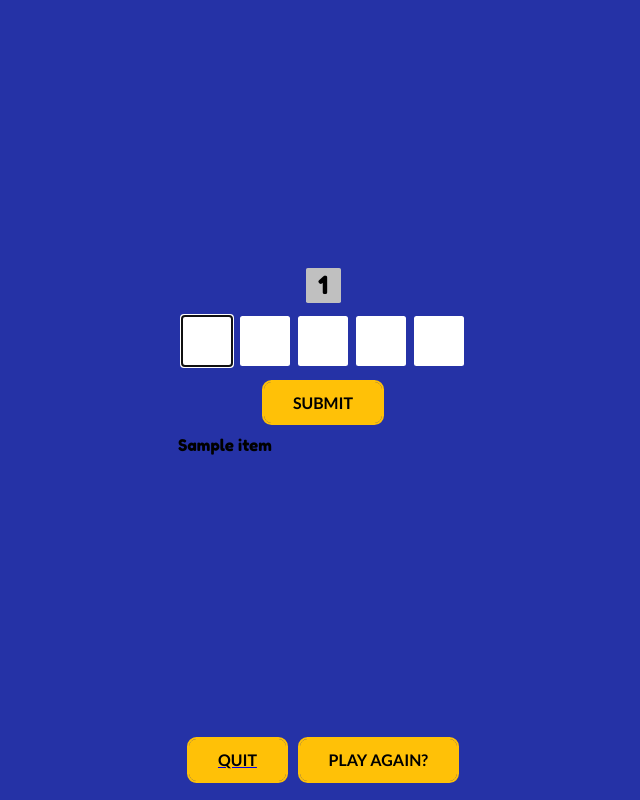
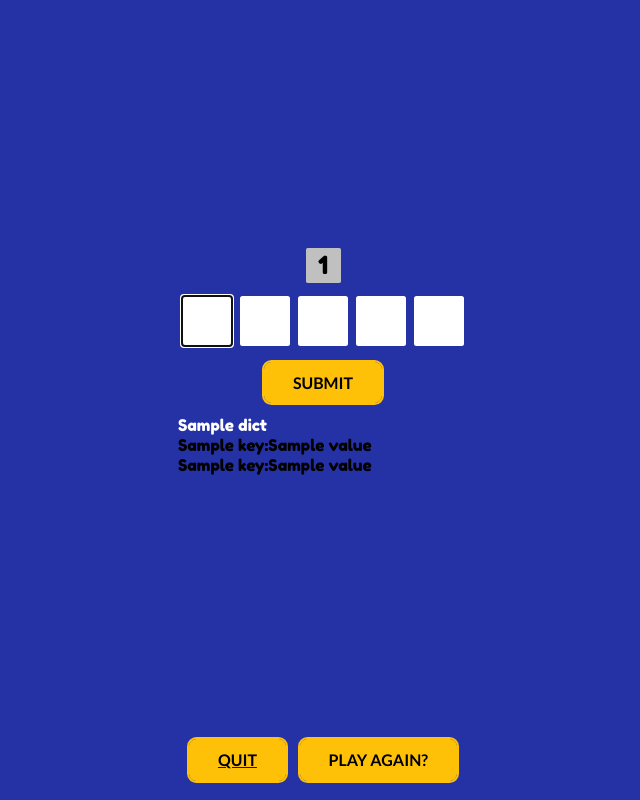
Before and after one commit to C-Undritz/Word-Spiel, a Flask app: template templates/game_screen.html in a window 1280 px wide. Shown: the whole page, without its empty margins (317-957 px from the left). Run offline with Flask 2, Linux system fonts and the light colour scheme; the template is opened without the code that fills it: most values are stand-ins (such as "Sample title", 1, 10 or a date in 2020).

Commit message:
Jinja temmplating added to render hints list on front end

```diff
--- a/templates/game_screen.html
+++ b/templates/game_screen.html
@@ -43,8 +43,15 @@
         </form>
 
         <div>
-            {% for item in game.game_hints_list %}
-                {{ item }}
+            <p style="color: white">{{ game.game_hints_list[0] }}</p>
+            {% for dict in game.game_hints_list %}
+                {% for key, value in dict.items() %}
+                    <p>{{ key }}:{{ value }}</p>
+                {% endfor %}
+            {% endfor %}
+
+            {% for key, value in game.game_hints_list[0].items() %}
+                <p>{{ key }}:{{ value }}</p>
             {% endfor %}
         </div>
 
```
